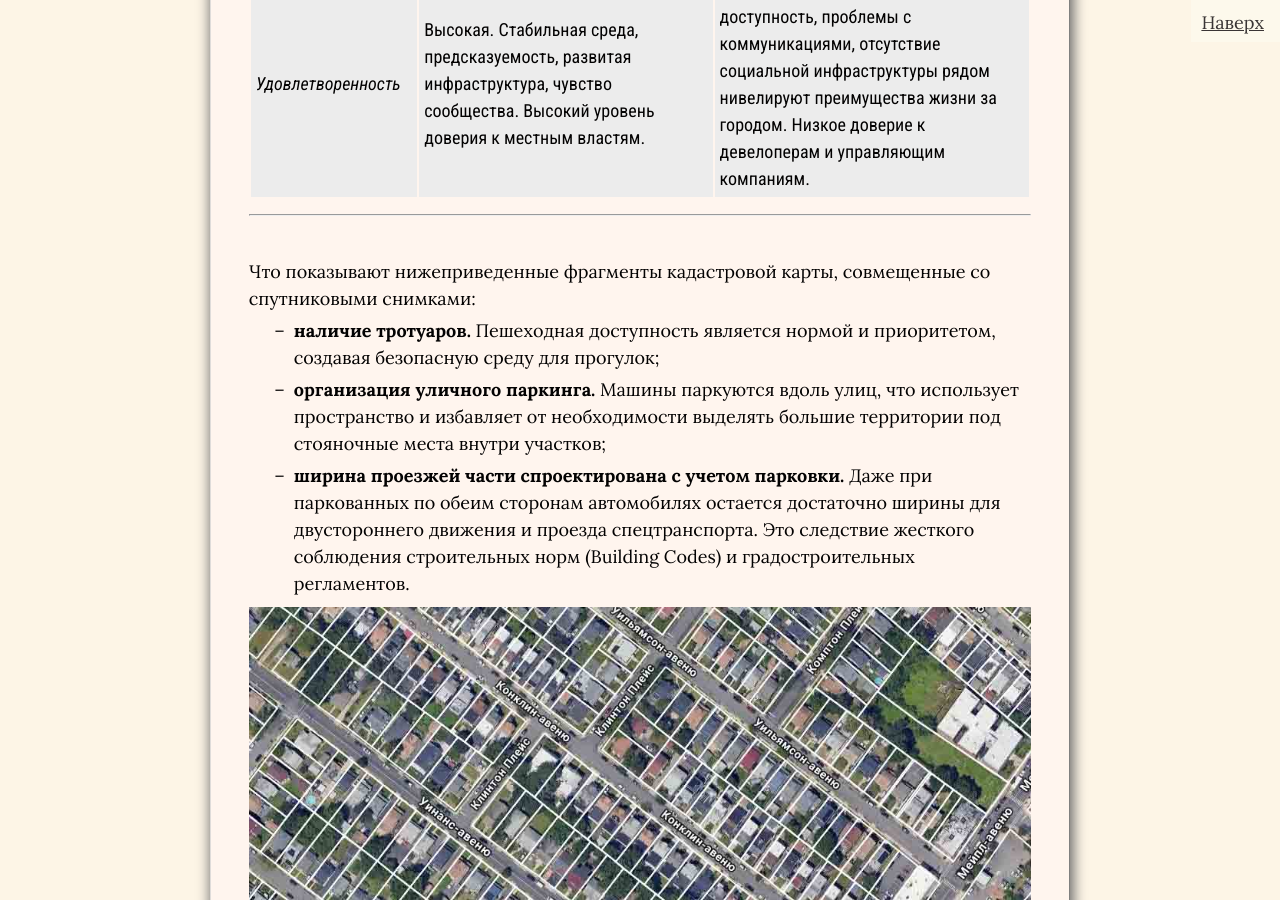
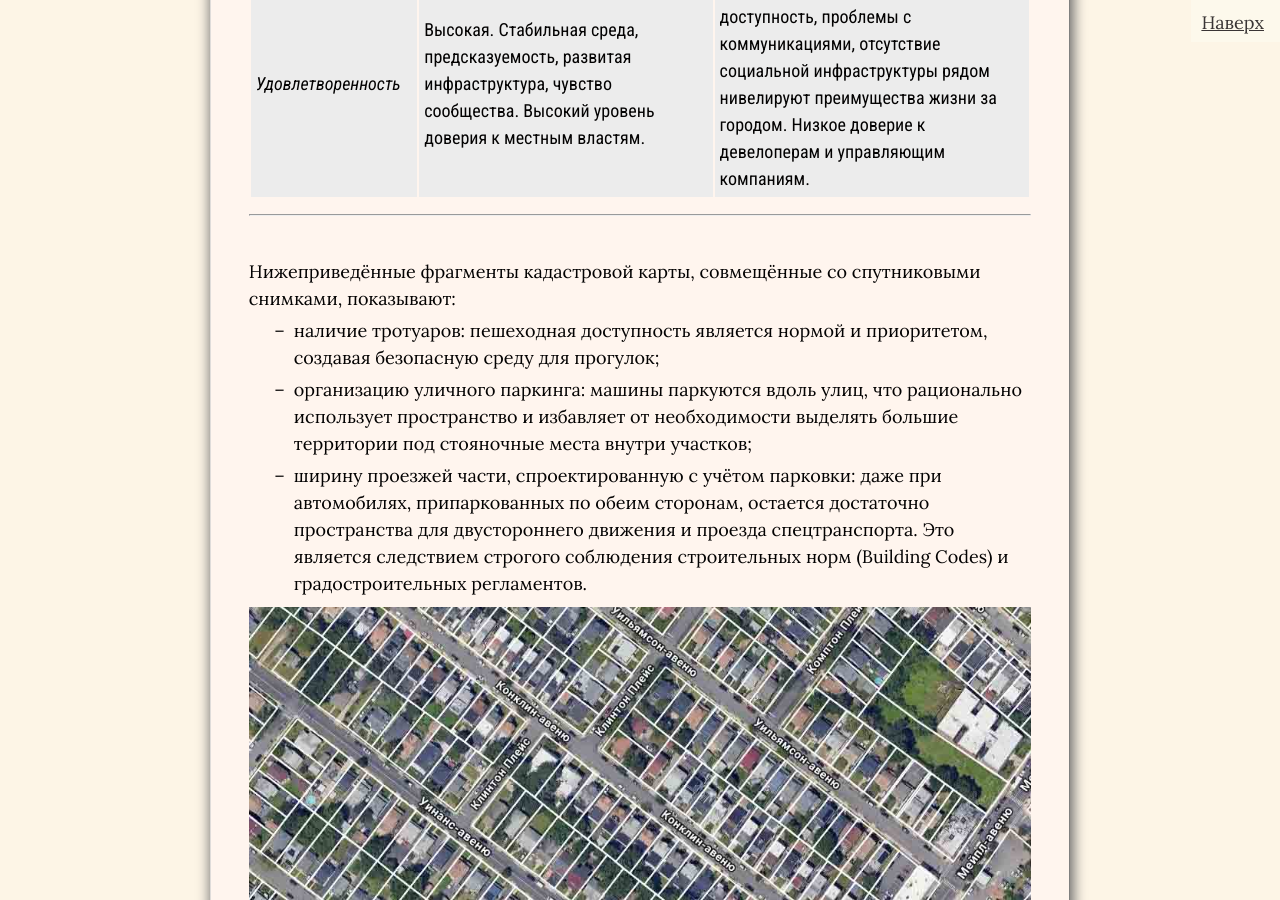
Before and after one commit to SergSi/land-use-art, a Jekyll site: the page built from _posts/2025-09-20-suburb.md, in a window 1280 px wide and 900 px high, scrolled down 6507 px. Built offline with Jekyll 4.4.1, drawn with Linux system fonts in a browser that asks for light colours; some web fonts are replaced.

Commit message:
Update 2025-09-20-suburb.md

```diff
--- a/_posts/2025-09-20-suburb.md
+++ b/_posts/2025-09-20-suburb.md
@@ -60,11 +60,11 @@ class: article
 
 <br>
 
-Что показывают нижеприведенные фрагменты кадастровой карты, совмещенные со спутниковыми снимками:
+Нижеприведённые фрагменты кадастровой карты, совмещённые со спутниковыми снимками, показывают:
 
-- **наличие тротуаров.** Пешеходная доступность является нормой и приоритетом, создавая безопасную среду для прогулок;
-- **организация уличного паркинга.** Машины паркуются вдоль улиц, что использует пространство и избавляет от необходимости выделять большие территории под стояночные места внутри участков;
-- **ширина проезжей части спроектирована с учетом парковки.** Даже при паркованных по обеим сторонам автомобилях остается достаточно ширины для двустороннего движения и проезда спецтранспорта. Это следствие жесткого соблюдения строительных норм (Building Codes) и градостроительных регламентов.
+- наличие тротуаров: пешеходная доступность является нормой и приоритетом, создавая безопасную среду для прогулок;
+- организацию уличного паркинга: машины паркуются вдоль улиц, что рационально использует пространство и избавляет от необходимости выделять большие территории под стояночные места внутри участков;
+- ширину проезжей части, спроектированную с учётом парковки: даже при автомобилях, припаркованных по обеим сторонам, остается достаточно пространства для двустороннего движения и проезда спецтранспорта. Это является следствием строгого соблюдения строительных норм (Building Codes) и градостроительных регламентов.
 
 {% include image-align.html file="article/уайтхик4.jpg" align="center" width="100%" %}
 
```
